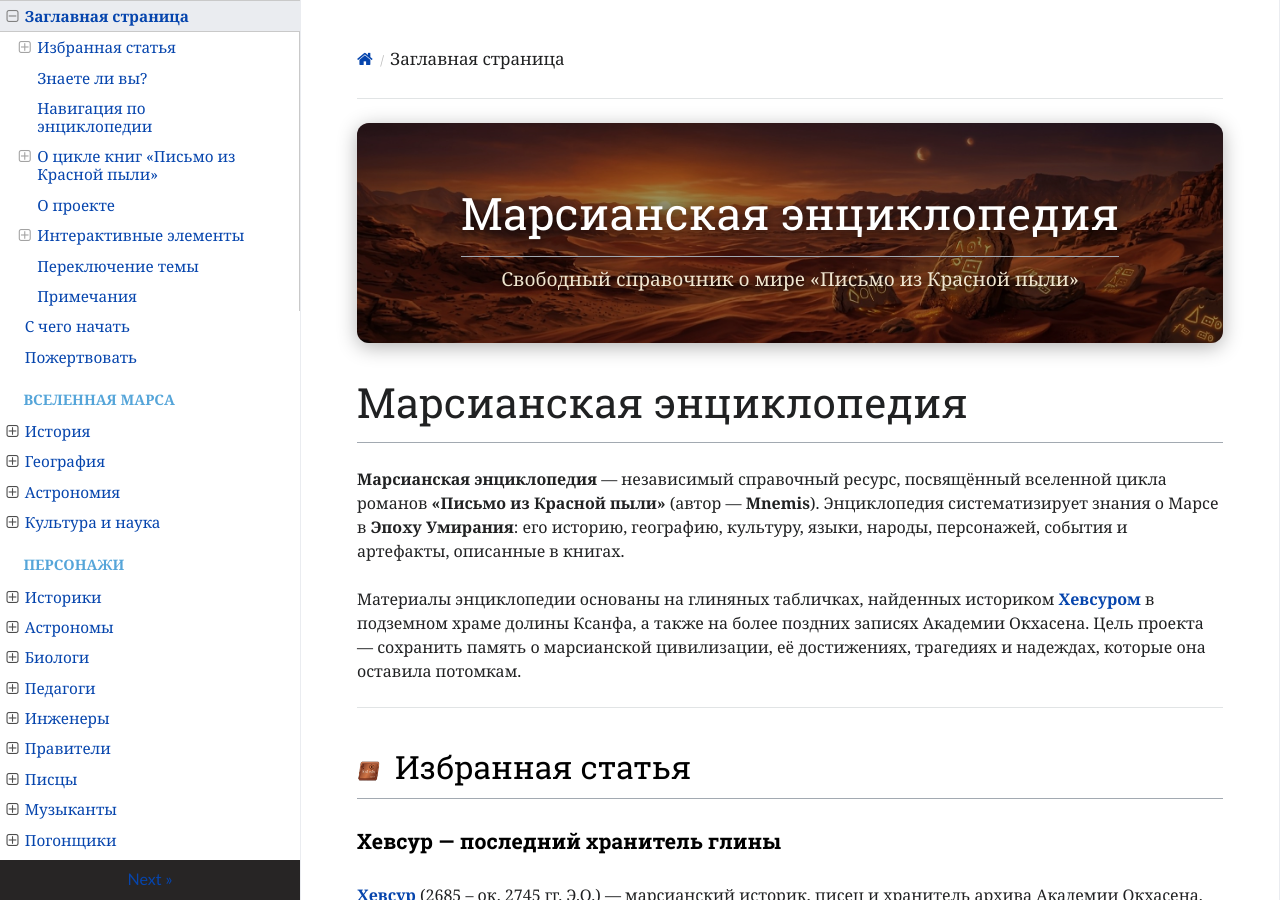
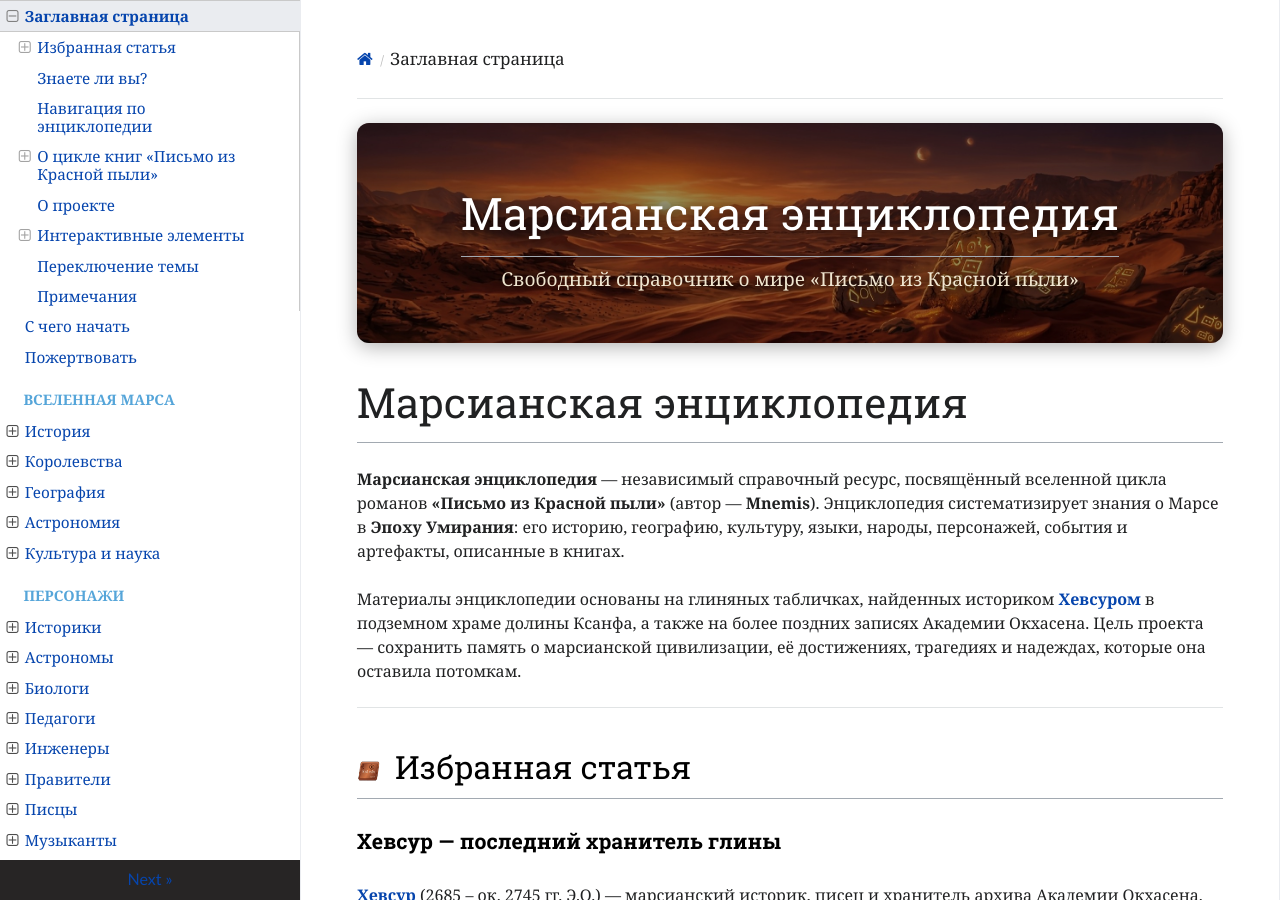
Before and after one commit to ivanhohlov14-bit/mars-encyclopedia, an MkDocs documentation site: the page built from docs/index.md, in a window 1280 px wide and 900 px high. Built offline with MkDocs 1.6.1, drawn with Linux system fonts in a browser that asks for light colours; nearby versions of some CDN libraries; part of the change alters nothing that is shown.

Commit message:
Update mkdocs.yml

```diff
--- a/mkdocs.yml
+++ b/mkdocs.yml
@@ -57,6 +57,7 @@ nav:
               - Эпоха Расцвета: history/epokha-rascveta.md
               - Эпоха Умирания: history/epokha-umiraniya.md
           - Исход: history/iskhod.md
+      - Королевства:
           - Королевство Ксанф: history/pirate-kingdom.md
           - Королевство Эдем: geography/eden.md
           - Королевство Ардакия: geography/arkadia.md
@@ -65,6 +66,7 @@ nav:
           - Королевство Авсония: geography/avsonia.md
           - Королевство Кимерия: geography/kimeria.md
           - Королевство Серпентида: geography/serpentida.md
+          - Королевство Эритрея: geography/eritrea.md
 
       - География:
           - Моря:
```
